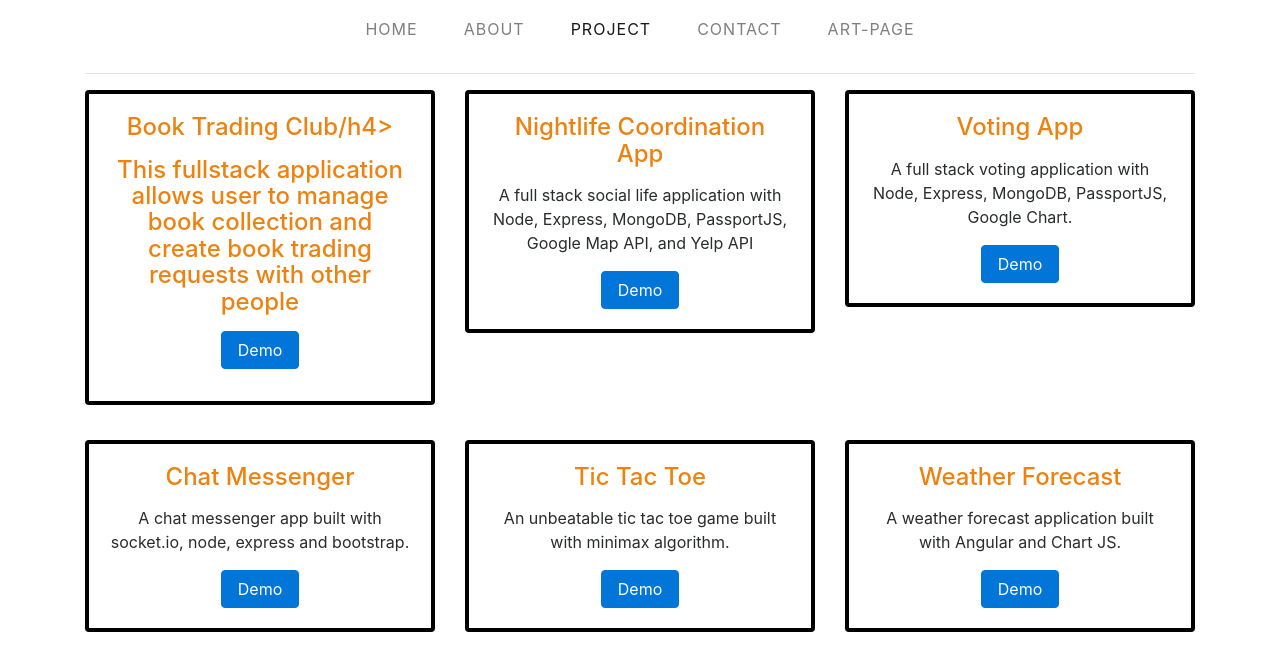
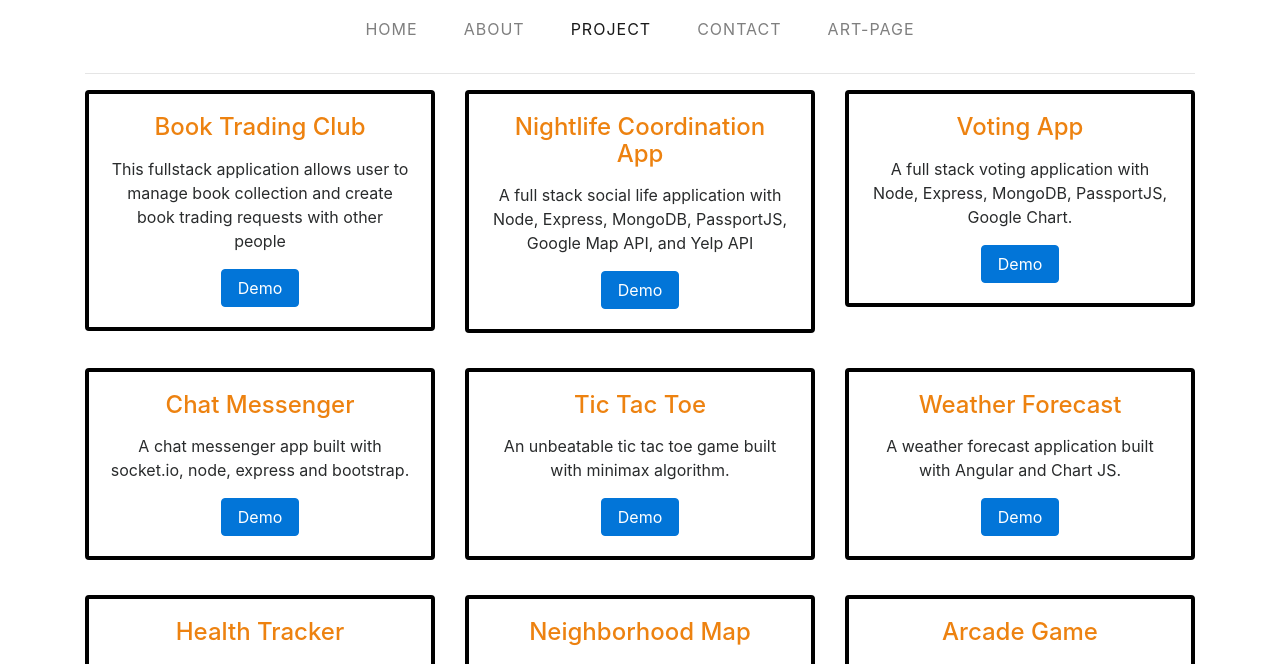
Before and after one commit to TViPE/tvipe.github.io, a plain HTML site: page code_page/project.html in a window 1280 px wide. Shown: the part 126-790 px from the top of the page. Drawn offline with Linux system fonts and the light colour scheme; a web font is replaced by a local one.

Commit message:
add closing tag for h4

```diff
--- a/code_page/project.html
+++ b/code_page/project.html
@@ -46,7 +46,7 @@
 							<div class="col-md-4">
 									<div class="card text-center">
 										<div class="card-block">
-											<h4 class="card-title">Book Trading Club/h4>
+											<h4 class="card-title">Book Trading Club</h4>
 											<p class="card-text"></p>This fullstack application allows user to manage book collection and create book trading requests with other people</p>
 											<a href="https://github.com/triminhvi/Book_Trading_Club" target="_blank" class="btn btn-primary">Demo</a>
 										</div>
```
